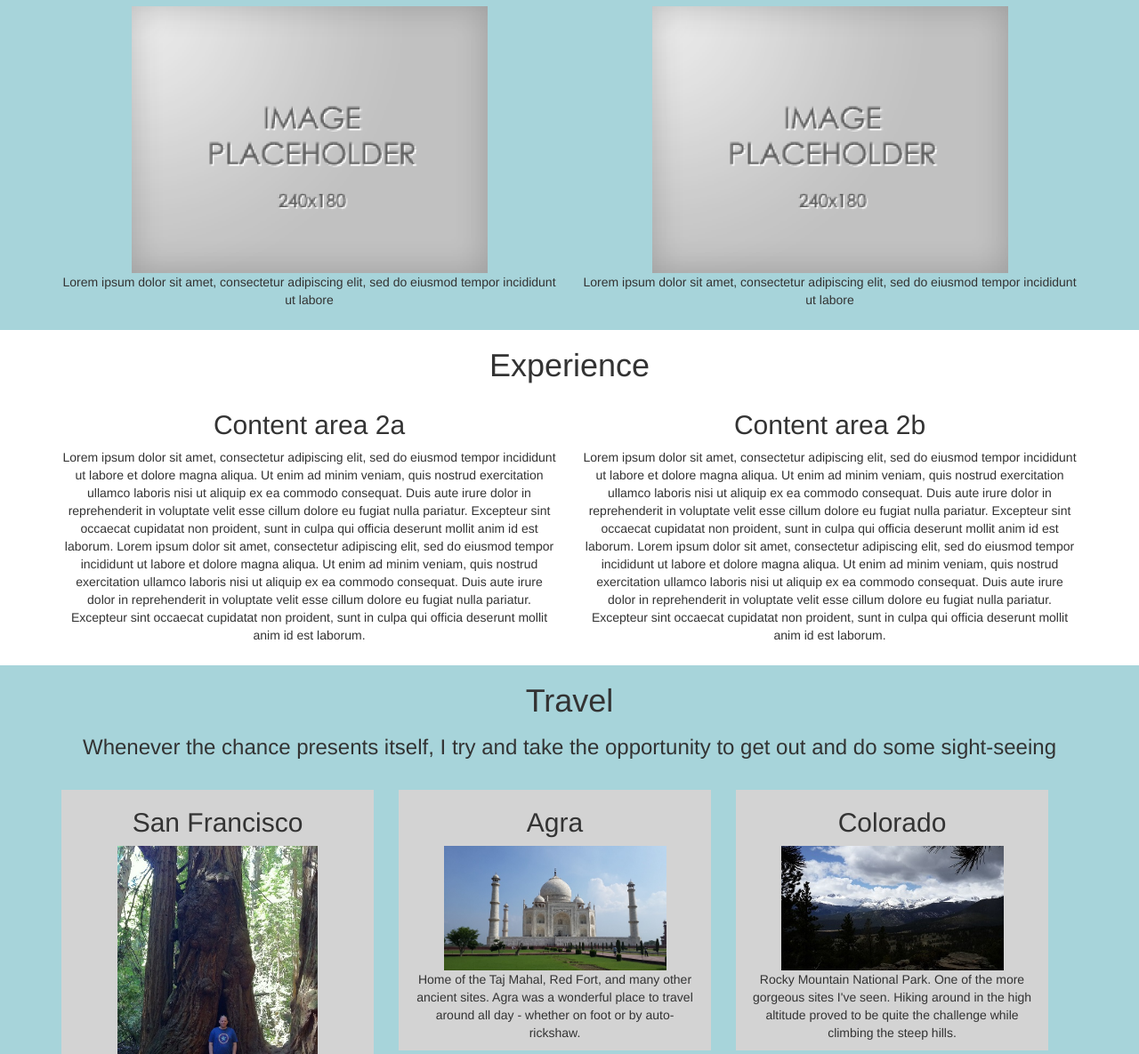
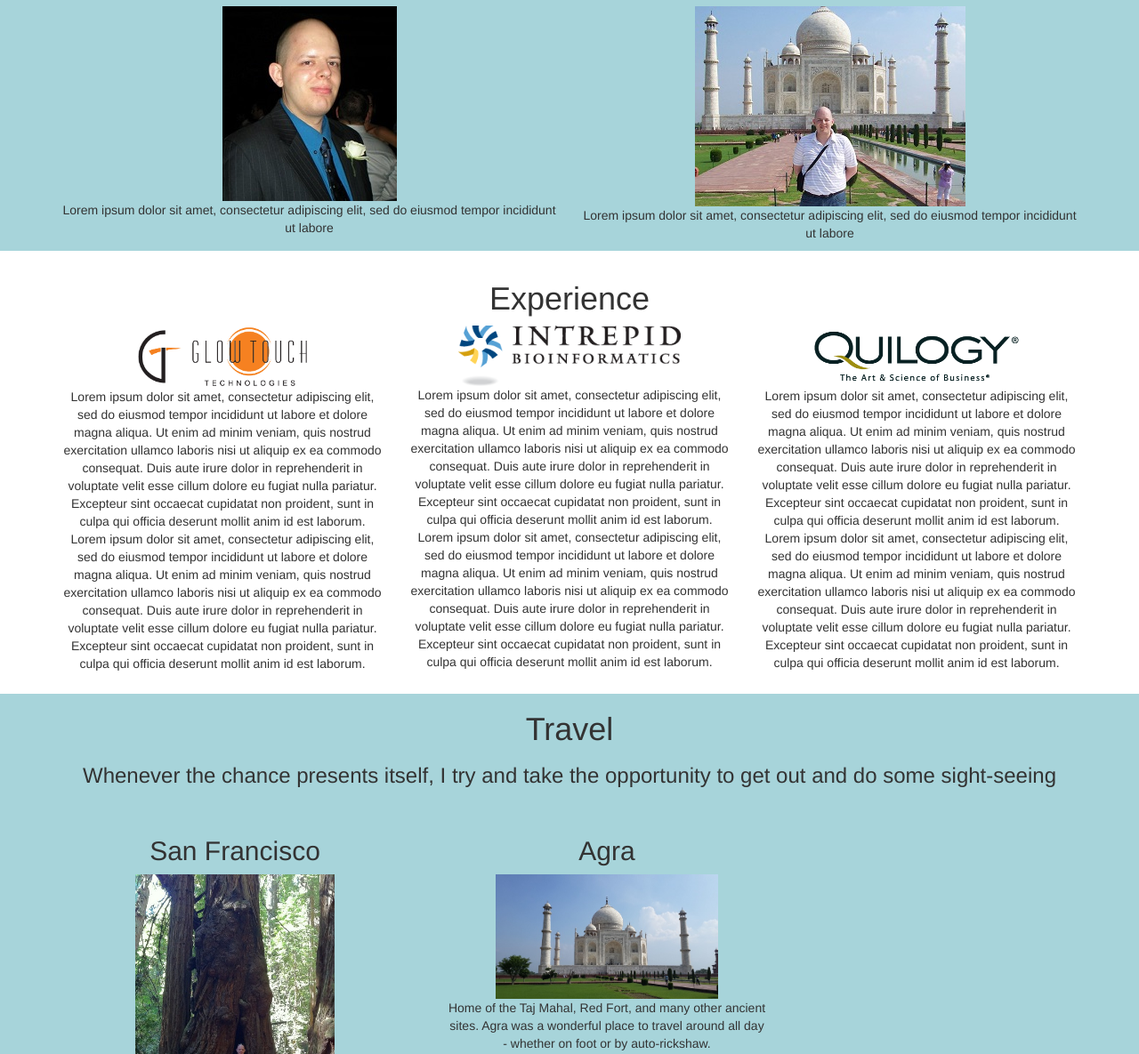
Before and after one commit to bluerman/CodeLou, a plain HTML site: page index.html in a window 1280 px wide. Shown: the part 415-1600 px from the top of the page at 89% size. Drawn offline with nearby package versions, Linux system fonts and the light colour scheme.

Commit message:
Added a lot more content and a new experience section

```diff
--- a/css/styles.css
+++ b/css/styles.css
@@ -23,7 +23,6 @@
 
 
 /* --- Carousel stuff --- */
-
 #carousel {
 	background-color: #ffffff;
 }
@@ -40,24 +39,32 @@
 }
 
 
-/* --- travel --- */
-
-.container {
+/* --- Experience --- */
+.experience img {
+	max-width: 250px;
+	max-height: 70px;
 }
 
+
+/* --- travel --- */
 .travel img {
 	max-width: 250px;
 	max-height: 300px;
 }
 
 .travel-item {
-	background-color: lightgrey;
 	margin: 1em;
-	max-width: 30%;
+}
+
+.travel-item p {
+	max-width: 100%;
+	text-align: center;
 }
 
 /* --- footer --- */
 
 .main-footer{
 	text-align: center;
+	background-color: black;
+	color: white;
 }
--- a/index.html
+++ b/index.html
@@ -8,8 +8,8 @@
     <link href="css/bootstrap-theme.min.css" rel="stylesheet" media="screen">
     <link href="css/styles.css" rel="stylesheet" media="screen">
   </head>
+
   <body>
-
     <!-- Navbar -->
     <div class="navbar navbar-inverse navbar-fixed-top">
       <div class="container">
@@ -23,6 +23,7 @@
           <ul class="nav navbar-nav navbar-right">
             <li><a href="#home">Home</a></li>
             <li><a href="#about">About Me</a></li>
+            <li><a href="#focus">Focus</a></li>
             <li><a href="#experience">Experience</a></li>
             <li><a href="#travel">Travel</a></li>
           </ul>
@@ -68,41 +69,79 @@
         <div class="row ft">
           <div class="col-sm-6 ft-copy">
             <h2>Content area 1a</h2>
-            <img src="img/placeholder.gif" />
+            <img src="img/me.jpg" />
             <p>
               Lorem ipsum dolor sit amet, consectetur adipiscing elit, sed do eiusmod tempor incididunt ut labore
             </p>
           </div>
           <div class="col-sm-6 ft-copy">
             <h2>Content area 1b</h2>
-            <img src="img/placeholder.gif" />
+            <img src="img/taj.jpg" />
             <p>
               Lorem ipsum dolor sit amet, consectetur adipiscing elit, sed do eiusmod tempor incididunt ut labore
             </p>
           </div>
         </div>
+      </div>
     </div>
-    <div class="main-content odd">
+    <!-- <div class="main-content odd">
+      <div class="container">
+        <a name="focus" id="focus"></a>
+        <div class="section-header">
+            <h1>Professional Focus</h1>
+        </div>
+        <div class="row ft">
+          <div class="col-sm-6 ft-copy">
+            <h2>Business Management</h2>
+            <p>
+              My career has steady trended away from the technical and more to the business side of things, and it's a transition I've very much enjoyed.  I've become more involved in the strategy and design elements of software development, making more product decisions, customer contacts, budgetting, project plans, and more
+            </p>
+            <p>
+              I have a good head for understanding the problem people are trying to solve, coming up with a solution, and explaining what it will look like when it's complete.  This has lead me to be a trusted project manager and has allowed me to take charge of many development efforts.
+            </p>
+          </div>
+          <div class="col-sm-6 ft-copy">
+            <h2>IT Management</h2>
+            <p>
+              As a project manager and product owner, I have to help develop solutions that my development teams will then implement.  Mostly through research, I have had to pick technologies and tools used to create the software solutions needed.
+            </p>
+            <p>
+              I have set the basic framework for AWS server environments, LAMP stacks, Laravel responsive web apps, and much more.  I have then lead the teams that built out these solutions, including setting up the infrastructure, developed the code, and launched the final product.
+            </p>
+          </div>
+        </div>
+      </div>
+    </div> -->
+
+    <div class="main-content odd experience">
       <div class="container">
         <a name="experience" id="experience"></a>
         <div class="section-header">
             <h1>Experience</h1>
         </div>
         <div class="row ft">
-          <div class="col-sm-6 ft-copy">
-            <h2>Content area 2a</h2>
+          <div class="col-sm-4 ft-copy">
+            <img src="img/glowtouch.jpg" />
             <p>
               Lorem ipsum dolor sit amet, consectetur adipiscing elit, sed do eiusmod tempor incididunt ut labore et dolore magna aliqua. Ut enim ad minim veniam, quis nostrud exercitation ullamco laboris nisi ut aliquip ex ea commodo consequat. Duis aute irure dolor in reprehenderit in voluptate velit esse cillum dolore eu fugiat nulla pariatur. Excepteur sint occaecat cupidatat non proident, sunt in culpa qui officia deserunt mollit anim id est laborum. Lorem ipsum dolor sit amet, consectetur adipiscing elit, sed do eiusmod tempor incididunt ut labore et dolore magna aliqua. Ut enim ad minim veniam, quis nostrud exercitation ullamco laboris nisi ut aliquip ex ea commodo consequat. Duis aute irure dolor in reprehenderit in voluptate velit esse cillum dolore eu fugiat nulla pariatur. Excepteur sint occaecat cupidatat non proident, sunt in culpa qui officia deserunt mollit anim id est laborum.
             </p>
           </div>
-          <div class="col-sm-6 ft-copy">
-            <h2>Content area 2b</h2>
+          <div class="col-sm-4 ft-copy">
+            <img src="img/intrepid.gif" />
+            <p>
+              Lorem ipsum dolor sit amet, consectetur adipiscing elit, sed do eiusmod tempor incididunt ut labore et dolore magna aliqua. Ut enim ad minim veniam, quis nostrud exercitation ullamco laboris nisi ut aliquip ex ea commodo consequat. Duis aute irure dolor in reprehenderit in voluptate velit esse cillum dolore eu fugiat nulla pariatur. Excepteur sint occaecat cupidatat non proident, sunt in culpa qui officia deserunt mollit anim id est laborum. Lorem ipsum dolor sit amet, consectetur adipiscing elit, sed do eiusmod tempor incididunt ut labore et dolore magna aliqua. Ut enim ad minim veniam, quis nostrud exercitation ullamco laboris nisi ut aliquip ex ea commodo consequat. Duis aute irure dolor in reprehenderit in voluptate velit esse cillum dolore eu fugiat nulla pariatur. Excepteur sint occaecat cupidatat non proident, sunt in culpa qui officia deserunt mollit anim id est laborum.
+            </p>
+          </div>
+          <div class="col-sm-4 ft-copy">
+            <img src="img/quilogy.gif" />
             <p>
               Lorem ipsum dolor sit amet, consectetur adipiscing elit, sed do eiusmod tempor incididunt ut labore et dolore magna aliqua. Ut enim ad minim veniam, quis nostrud exercitation ullamco laboris nisi ut aliquip ex ea commodo consequat. Duis aute irure dolor in reprehenderit in voluptate velit esse cillum dolore eu fugiat nulla pariatur. Excepteur sint occaecat cupidatat non proident, sunt in culpa qui officia deserunt mollit anim id est laborum. Lorem ipsum dolor sit amet, consectetur adipiscing elit, sed do eiusmod tempor incididunt ut labore et dolore magna aliqua. Ut enim ad minim veniam, quis nostrud exercitation ullamco laboris nisi ut aliquip ex ea commodo consequat. Duis aute irure dolor in reprehenderit in voluptate velit esse cillum dolore eu fugiat nulla pariatur. Excepteur sint occaecat cupidatat non proident, sunt in culpa qui officia deserunt mollit anim id est laborum.
             </p>
           </div>
         </div>
+      </div>
     </div>
+
     <div class="main-content even travel">
       <div class="container">
       <a name="travel" id="travel"></a>
```
Also changed, not shown: img/quilogy.htm (added, +2 -0 lines), img/Glowtouch.jpg (added), img/glowtouch.png (added), img/intrepid.gif (added), img/me.jpg (added), img/quilogy.gif (added), img/taj.jpg (added).
